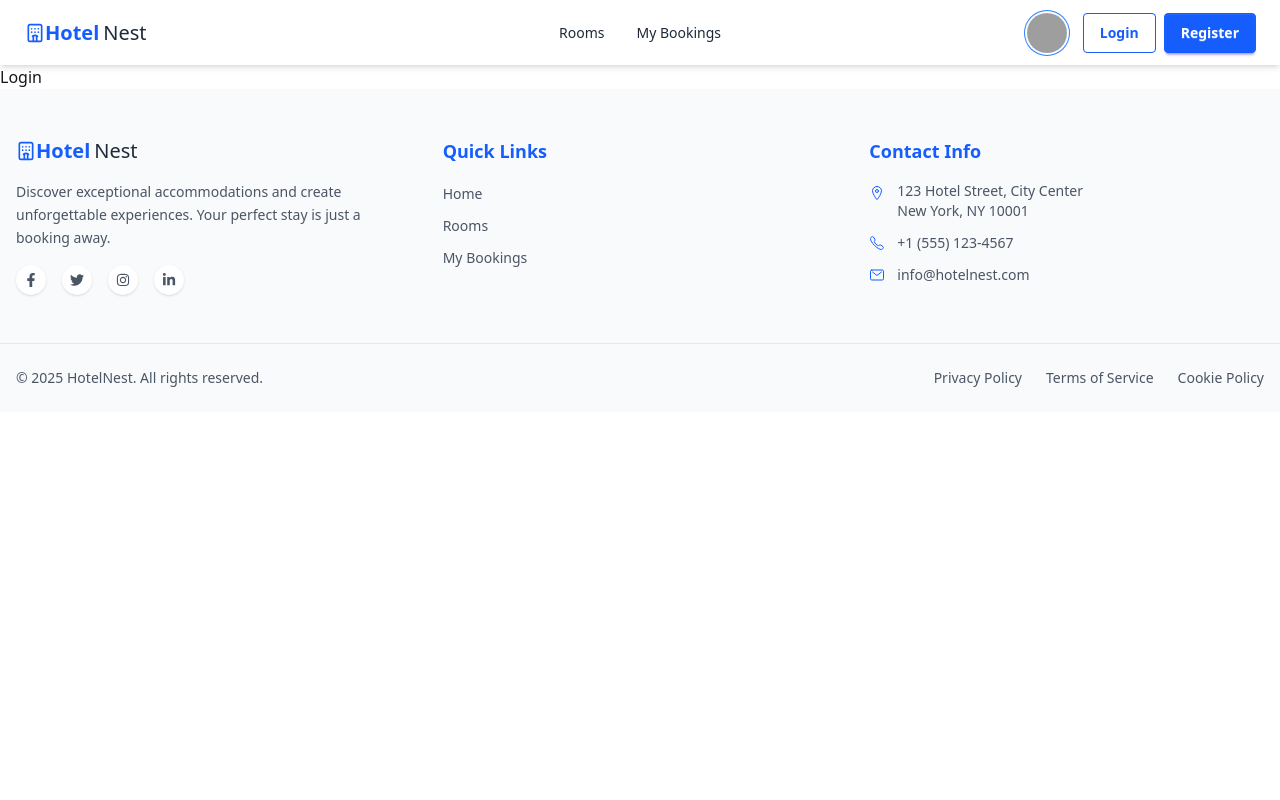
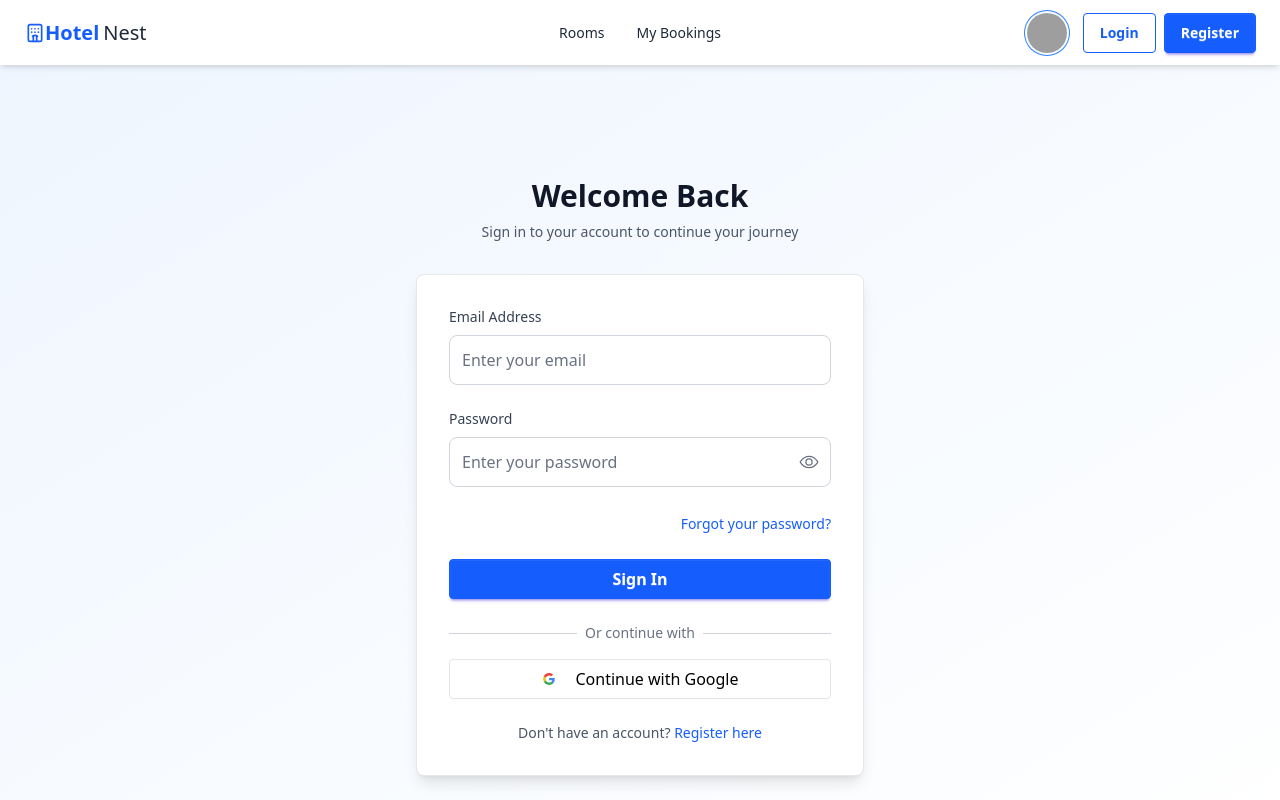
Before and after one commit to usernayeem/scic-11-assignment-03-client, a React (Vite) app: page /login in a window 1280 px wide. Shown: the top 800 px of the page. Built offline with nearby package versions, Linux system fonts and the light colour scheme; no server answers; grey boxes are pictures that could not be loaded.

Commit message:
develop Login Page

```diff
--- a/src/pages/Login.jsx
+++ b/src/pages/Login.jsx
@@ -1,5 +1,235 @@
-import React from "react";
+import React, { useContext, useState } from "react";
+import { Link, useNavigate } from "react-router-dom";
+import { AuthContext } from "../contexts/AuthContext";
+import { useToast } from "../contexts/ToastContext";
+import { LuHotel } from "react-icons/lu";
+import { IoEyeOutline, IoEyeOffOutline } from "react-icons/io5";
 
 export const Login = () => {
-  return <div>Login</div>;
+  const { Login, googleAuth } = useContext(AuthContext);
+  const toast = useToast();
+  const navigate = useNavigate();
+
+  const [formData, setFormData] = useState({
+    email: "",
+    password: "",
+  });
+  const [showPassword, setShowPassword] = useState(false);
+  const [isLoading, setIsLoading] = useState(false);
+  const [googleLoading, setGoogleLoading] = useState(false);
+
+  const handleInputChange = (e) => {
+    const { name, value } = e.target;
+    setFormData((prev) => ({
+      ...prev,
+      [name]: value,
+    }));
+  };
+
+  const handleLogin = async (e) => {
+    e.preventDefault();
+
+    if (!formData.email || !formData.password) {
+      toast.error("Please fill in all fields.");
+      return;
+    }
+
+    setIsLoading(true);
+    try {
+      await Login(formData.email, formData.password);
+      toast.success("Login successful! Welcome back.");
+      navigate("/");
+    } catch (error) {
+      toast.error("Login failed. Please check your credentials.");
+    } finally {
+      setIsLoading(false);
+    }
+  };
+
+  const handleGoogleLogin = async () => {
+    setGoogleLoading(true);
+    try {
+      await googleAuth();
+      toast.success("Google login successful! Welcome.");
+      navigate("/");
+    } catch (error) {
+      toast.error("Google login failed. Please try again.");
+    } finally {
+      setGoogleLoading(false);
+    }
+  };
+
+  return (
+    <div className="min-h-screen flex items-center justify-center px-4 py-12 transition-colors duration-200 bg-gradient-to-br from-blue-50 to-white dark:bg-gradient-to-br dark:from-gray-900 dark:to-gray-900">
+      <div className="max-w-md w-full space-y-8">
+        {/* Header */}
+        <div className="text-center">
+          <h2 className="mt-6 text-3xl font-bold text-gray-900 dark:text-gray-200">
+            Welcome Back
+          </h2>
+          <p className="mt-2 text-sm text-gray-600 dark:text-gray-400">
+            Sign in to your account to continue your journey
+          </p>
+        </div>
+
+        {/* Login Form */}
+        <div className="p-8 rounded-lg shadow-lg transition-colors duration-200 bg-white border border-gray-200 dark:bg-gray-800 dark:border-gray-700">
+          <form onSubmit={handleLogin} className="space-y-6">
+            {/* Email Input */}
+            <div>
+              <label
+                htmlFor="email"
+                className="block text-sm font-medium mb-2 text-gray-700 dark:text-gray-300"
+              >
+                Email Address
+              </label>
+              <input
+                id="email"
+                name="email"
+                type="email"
+                value={formData.email}
+                onChange={handleInputChange}
+                className="w-full px-3 py-3 text-base rounded-lg border focus:outline-none focus:ring-2 focus:ring-blue-500 transition-colors duration-200 bg-white border-gray-300 text-gray-900 placeholder-gray-500 dark:bg-gray-700 dark:border-gray-600 dark:text-gray-200 dark:placeholder-gray-400"
+                placeholder="Enter your email"
+                required
+              />
+            </div>
+
+            {/* Password Input */}
+            <div>
+              <label
+                htmlFor="password"
+                className="block text-sm font-medium mb-2 text-gray-700 dark:text-gray-300"
+              >
+                Password
+              </label>
+              <div className="relative">
+                <input
+                  id="password"
+                  name="password"
+                  type={showPassword ? "text" : "password"}
+                  value={formData.password}
+                  onChange={handleInputChange}
+                  className="w-full px-3 py-3 pr-10 text-base rounded-lg border focus:outline-none focus:ring-2 focus:ring-blue-500 transition-colors duration-200 bg-white border-gray-300 text-gray-900 placeholder-gray-500 dark:bg-gray-700 dark:border-gray-600 dark:text-gray-200 dark:placeholder-gray-400"
+                  placeholder="Enter your password"
+                  required
+                />
+                <button
+                  type="button"
+                  onClick={() => setShowPassword(!showPassword)}
+                  className="absolute inset-y-0 right-0 pr-3 flex items-center text-gray-500 dark:text-gray-400"
+                >
+                  {showPassword ? (
+                    <IoEyeOffOutline className="text-xl" />
+                  ) : (
+                    <IoEyeOutline className="text-xl" />
+                  )}
+                </button>
+              </div>
+            </div>
+
+            {/* Forgot Password Link */}
+            <div className="text-right">
+              <Link
+                to="/forget-password"
+                className="text-sm text-blue-600 hover:text-blue-700 hover:underline transition-colors duration-200"
+              >
+                Forgot your password?
+              </Link>
+            </div>
+
+            {/* Login Button */}
+            <button
+              type="submit"
+              disabled={isLoading}
+              className="w-full btn btn-primary bg-blue-600 hover:bg-blue-700 border-blue-600 text-white py-3 text-base disabled:opacity-50 disabled:cursor-not-allowed"
+            >
+              {isLoading ? (
+                <span className="flex items-center justify-center">
+                  <span className="loading loading-spinner loading-sm mr-2"></span>
+                  Signing In...
+                </span>
+              ) : (
+                "Sign In"
+              )}
+            </button>
+          </form>
+
+          {/* Divider */}
+          <div className="mt-6">
+            <div className="relative">
+              <div className="absolute inset-0 flex items-center">
+                <div className="w-full border-t border-gray-300 dark:border-gray-600" />
+              </div>
+              <div className="relative flex justify-center text-sm">
+                <span className="px-2 bg-white text-gray-500 dark:bg-gray-800 dark:text-gray-400">
+                  Or continue with
+                </span>
+              </div>
+            </div>
+          </div>
+
+          {/* Google Login Button */}
+          <button
+            type="button"
+            onClick={handleGoogleLogin}
+            disabled={googleLoading}
+            className="w-full mt-4 btn bg-white text-black border-[#e5e5e5] hover:bg-gray-50 disabled:opacity-50 disabled:cursor-not-allowed text-base font-medium dark:bg-gray-700 dark:text-white dark:border-gray-600 dark:hover:bg-gray-600"
+          >
+            {googleLoading ? (
+              <span className="flex items-center justify-center">
+                <span className="loading loading-spinner loading-sm mr-2"></span>
+                Connecting...
+              </span>
+            ) : (
+              <>
+                <svg
+                  aria-label="Google logo"
+                  width="16"
+                  height="16"
+                  xmlns="http://www.w3.org/2000/svg"
+                  viewBox="0 0 512 512"
+                  className="mr-3 rounded-full"
+                >
+                  <g>
+                    <path d="m0 0H512V512H0" fill="#fff"></path>
+                    <path
+                      fill="#34a853"
+                      d="M153 292c30 82 118 95 171 60h62v48A192 192 0 0190 341"
+                    ></path>
+                    <path
+                      fill="#4285f4"
+                      d="m386 400a140 175 0 0053-179H260v74h102q-7 37-38 57"
+                    ></path>
+                    <path
+                      fill="#fbbc02"
+                      d="m90 341a208 200 0 010-171l63 49q-12 37 0 73"
+                    ></path>
+                    <path
+                      fill="#ea4335"
+                      d="m153 219c22-69 116-109 179-50l55-54c-78-75-230-72-297 55"
+                    ></path>
+                  </g>
+                </svg>
+                Continue with Google
+              </>
+            )}
+          </button>
+
+          {/* Register Link */}
+          <div className="mt-6 text-center">
+            <p className="text-sm text-gray-600 dark:text-gray-400">
+              Don't have an account?{" "}
+              <Link
+                to="/register"
+                className="text-blue-600 hover:text-blue-700 hover:underline font-medium transition-colors duration-200"
+              >
+                Register here
+              </Link>
+            </p>
+          </div>
+        </div>
+      </div>
+    </div>
+  );
 };
```
